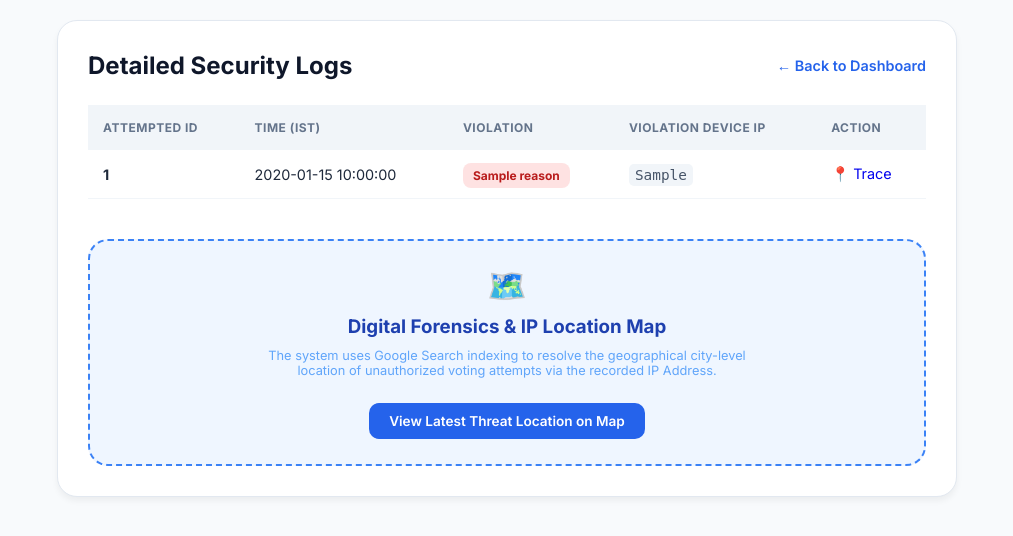
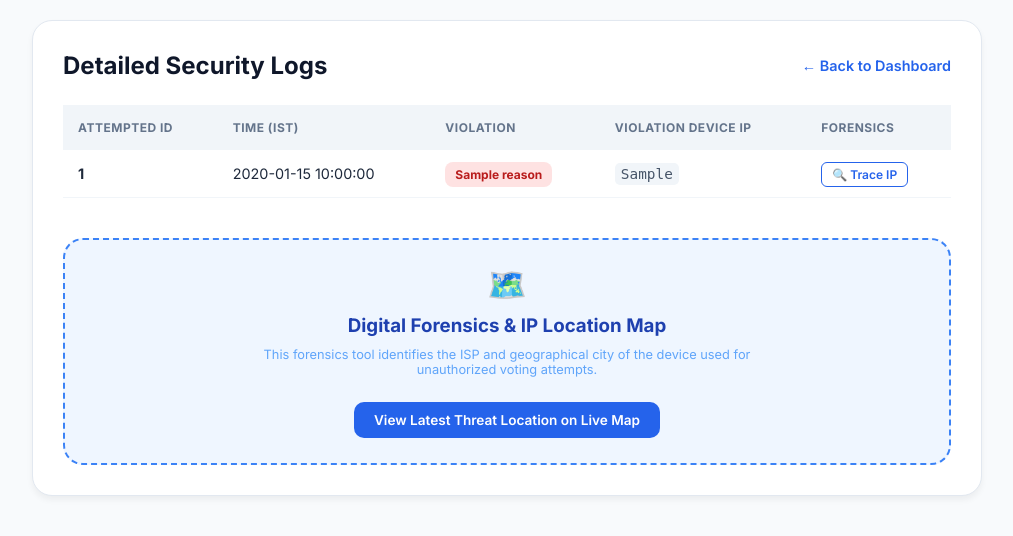
Before and after one commit to prudhvi16131/jntugv-voting-system, a Flask app: template templates/security_center.html in a window 1280 px wide. Shown: the top 536 px of the page, without its empty margins (133-1146 px from the left). Run offline with Flask 3, Linux system fonts and the light colour scheme; the template is opened without the code that fills it: most values are stand-ins (such as "Sample title", 1, 10 or a date in 2020).

Commit message:
Final Fix: Cleaned multi-IP strings and updated IP forensics mapping

```diff
--- a/app.py
+++ b/app.py
@@ -27,6 +27,7 @@ ELECTION_SETTINGS = {
     "admin_secret": ADMIN_SECRET
 }
 
+# --- BLOCKCHAIN ENGINE ---
 class Blockchain:
     def __init__(self):
         self.chain = []
@@ -68,28 +69,47 @@ blockchain = Blockchain()
 
 @app.route('/')
 def index():
-    return render_template('index.html', candidate_list=ELECTION_SETTINGS["candidates"], settings=ELECTION_SETTINGS)
+    return render_template('index.html',
+                           candidate_list=ELECTION_SETTINGS["candidates"],
+                           settings=ELECTION_SETTINGS)
 
 @app.route('/cast_vote', methods=['POST'])
 def cast_vote():
+    # Stop Clock Check
     if not ELECTION_SETTINGS["is_active"]:
-        return "<h1>Election Closed</h1><p>The admin has stopped the election.</p><a href='/'>Back</a>"
+        return "<h1>Election Closed</h1><p>The election has been stopped by the administrator.</p><a href='/'>Back</a>"
 
     student_id = request.form.get('student_id', '').upper().strip()
     candidate = request.form.get('candidate')
-    user_ip = request.headers.get('X-Forwarded-For', request.remote_addr)
+
+    # IP CLEANING FIX: Extract only the first IP from the proxy string
+    raw_ip = request.headers.get('X-Forwarded-For', request.remote_addr)
+    if raw_ip and ',' in raw_ip:
+        user_ip = raw_ip.split(',')[0].strip()
+    else:
+        user_ip = raw_ip
 
     try:
         suffix = int(student_id[-4:])
-        if not (student_id.startswith(ELECTION_SETTINGS["authorized_prefix"]) and ELECTION_SETTINGS["range_start"] <= suffix <= ELECTION_SETTINGS["range_end"]):
-            blockchain.security_logs.append({"id": student_id, "time": datetime.now(IST).strftime("%H:%M:%S"), "reason": "Invalid ID Range", "ip": user_ip})
-            return "<h1>Access Denied</h1><a href='/'>Back</a>"
+        is_valid_prefix = student_id.startswith(ELECTION_SETTINGS["authorized_prefix"])
+        is_in_range = ELECTION_SETTINGS["range_start"] <= suffix <= ELECTION_SETTINGS["range_end"]
+
+        if not (is_valid_prefix and is_in_range):
+            blockchain.security_logs.append({
+                "id": student_id, "time": datetime.now(IST).strftime("%H:%M:%S"),
+                "reason": "Invalid ID Range", "ip": user_ip
+            })
+            return "<h1>Access Denied</h1><p>Unauthorized ID.</p><a href='/'>Back</a>"
     except:
         return "<h1>Invalid ID Format</h1><a href='/'>Back</a>"
 
+    # Double Vote Check
     nullifier = hashlib.sha256(student_id.encode()).hexdigest()
     if nullifier in blockchain.nullifiers:
-        blockchain.security_logs.append({"id": student_id, "time": datetime.now(IST).strftime("%H:%M:%S"), "reason": "Double Vote Attempt", "ip": user_ip})
+        blockchain.security_logs.append({
+            "id": student_id, "time": datetime.now(IST).strftime("%H:%M:%S"),
+            "reason": "Double Vote Attempt", "ip": user_ip
+        })
         return "<h1>Vote Already Cast</h1><a href='/'>Back</a>"
 
     blockchain.nullifiers.add(nullifier)
@@ -104,26 +124,36 @@ def admin_results():
     vote_counts = {c['name']: blockchain.get_vote_count(c['name']) for c in ELECTION_SETTINGS["candidates"]}
     winner = max(vote_counts, key=vote_counts.get) if blockchain.nullifiers else "TBD"
     turnout = round((len(blockchain.nullifiers) / 80) * 100, 1)
-    return render_template('results.html', settings=ELECTION_SETTINGS, winner=winner, turnout=turnout, vote_counts=vote_counts, logs=blockchain.security_logs, candidates=ELECTION_SETTINGS["candidates"], current_time=datetime.now(IST).strftime("%Y-%m-%d %H:%M"))
+
+    return render_template('results.html',
+                           settings=ELECTION_SETTINGS,
+                           winner=winner,
+                           turnout=turnout,
+                           vote_counts=vote_counts,
+                           logs=blockchain.security_logs,
+                           candidates=ELECTION_SETTINGS["candidates"],
+                           current_time=datetime.now(IST).strftime("%Y-%m-%d %H:%M"))
 
 @app.route(f'/admin/security-center/{ADMIN_SECRET}')
 def security_center():
-    return render_template('security_center.html', logs=blockchain.security_logs, settings=ELECTION_SETTINGS)
+    return render_template('security_center.html',
+                           logs=blockchain.security_logs,
+                           settings=ELECTION_SETTINGS)
 
-# --- NEW API ROUTES TO MAKE BUTTONS WORK ---
+# --- API ENDPOINTS FOR BUTTONS ---
 
 @app.route('/sync_candidates', methods=['POST'])
 def sync_candidates():
     data = request.json
     ELECTION_SETTINGS["candidates"] = data['candidates']
-    return jsonify({"status": "success", "message": "Candidates Synchronized"})
+    return jsonify({"status": "success"})
 
 @app.route('/update_timing', methods=['POST'])
 def update_timing():
     data = request.json
     ELECTION_SETTINGS["start_time"] = data['start']
     ELECTION_SETTINGS["end_time"] = data['end']
-    return jsonify({"status": "success", "message": "Timing Updated"})
+    return jsonify({"status": "success"})
 
 @app.route('/stop_election', methods=['POST'])
 def stop_election():
--- a/templates/security_center.html
+++ b/templates/security_center.html
@@ -12,7 +12,7 @@
             --bg: #f8fafc;
         }
         body { font-family: 'Inter', sans-serif; background: var(--bg); margin: 0; padding: 20px; color: #1e293b; }
-        .container { max-width: 900px; margin: 0 auto; }
+        .container { max-width: 950px; margin: 0 auto; }
 
         .card {
             background: white;
@@ -25,6 +25,7 @@
         .header-flex { display: flex; justify-content: space-between; align-items: center; margin-bottom: 25px; }
         h1 { font-size: 1.5rem; margin: 0; color: #0f172a; }
 
+        /* Violation Table Styling */
         .log-table { width: 100%; border-collapse: collapse; margin-top: 10px; }
         .log-table th {
             text-align: left; padding: 15px; background: #f1f5f9;
@@ -39,6 +40,7 @@
         }
         .ip-address { font-family: monospace; color: #475569; background: #f1f5f9; padding: 3px 6px; border-radius: 5px; }
 
+        /* Map Section Design */
         .map-section {
             margin-top: 40px; padding: 25px; background: #eff6ff;
             border-radius: 20px; border: 2px dashed #3b82f6; text-align: center;
@@ -48,8 +50,12 @@
             display: inline-block; margin-top: 15px; background: var(--primary);
             color: white; padding: 10px 20px; border-radius: 10px;
             text-decoration: none; font-weight: 600; font-size: 0.85rem;
+            transition: 0.3s;
         }
+        .map-link:hover { transform: translateY(-2px); box-shadow: 0 5px 15px rgba(37, 99, 235, 0.3); }
 
+        .trace-btn { text-decoration: none; color: var(--primary); font-weight: 600; border: 1px solid var(--primary); padding: 4px 10px; border-radius: 6px; font-size: 0.75rem; }
+        .trace-btn:hover { background: var(--primary); color: white; }
         .back-link { text-decoration: none; color: var(--primary); font-weight: 600; font-size: 0.9rem; }
     </style>
 </head>
@@ -65,11 +71,11 @@
         <table class="log-table">
             <thead>
                 <tr>
-                    <th>Attempted ID</th>
-                    <th>Time (IST)</th>
-                    <th>Violation</th>
-                    <th>Violation Device IP</th>
-                    <th>Action</th>
+                    <th>ATTEMPTED ID</th>
+                    <th>TIME (IST)</th>
+                    <th>VIOLATION</th>
+                    <th>VIOLATION DEVICE IP</th>
+                    <th>FORENSICS</th>
                 </tr>
             </thead>
             <tbody>
@@ -78,9 +84,9 @@
                     <td class="id-text">{{ log.id }}</td>
                     <td>{{ log.time }}</td>
                     <td><span class="badge-violation">{{ log.reason }}</span></td>
-                    <td><span class="ip-address">{{ log.ip if log.ip else 'Unknown' }}</span></td>
+                    <td><span class="ip-address">{{ log.ip }}</span></td>
                     <td>
-                        <a href="https://www.google.com/maps/search/IP+Location+{{ log.ip }}" target="_blank" style="text-decoration:none;">📍 Trace</a>
+                        <a href="https://www.iplocation.net/ip-lookup?query={{ log.ip }}" target="_blank" class="trace-btn">🔍 Trace IP</a>
                     </td>
                 </tr>
                 {% endfor %}
@@ -95,14 +101,14 @@
             <span class="map-icon">🗺️</span>
             <h3 style="margin: 0; color: #1e40af;">Digital Forensics & IP Location Map</h3>
             <p style="color: #60a5fa; font-size: 0.8rem; max-width: 500px; margin: 10px auto;">
-                The system uses Google Search indexing to resolve the geographical city-level location of unauthorized voting attempts via the recorded IP Address.
+                This forensics tool identifies the ISP and geographical city of the device used for unauthorized voting attempts.
             </p>
             {% if logs %}
-            <a href="https://www.google.com/maps/search/IP+Location+{{ logs[-1].ip }}" target="_blank" class="map-link">
-                View Latest Threat Location on Map
+            <a href="https://www.iplocation.net/ip-lookup?query={{ logs[-1].ip }}" target="_blank" class="map-link">
+                View Latest Threat Location on Live Map
             </a>
             {% else %}
-            <button class="map-link" style="background: #cbd5e1; cursor: not-allowed;" disabled>No Threats to Map</button>
+            <button class="map-link" style="background: #cbd5e1; cursor: not-allowed;" disabled>No Threats to Trace</button>
             {% endif %}
         </div>
     </div>
```
